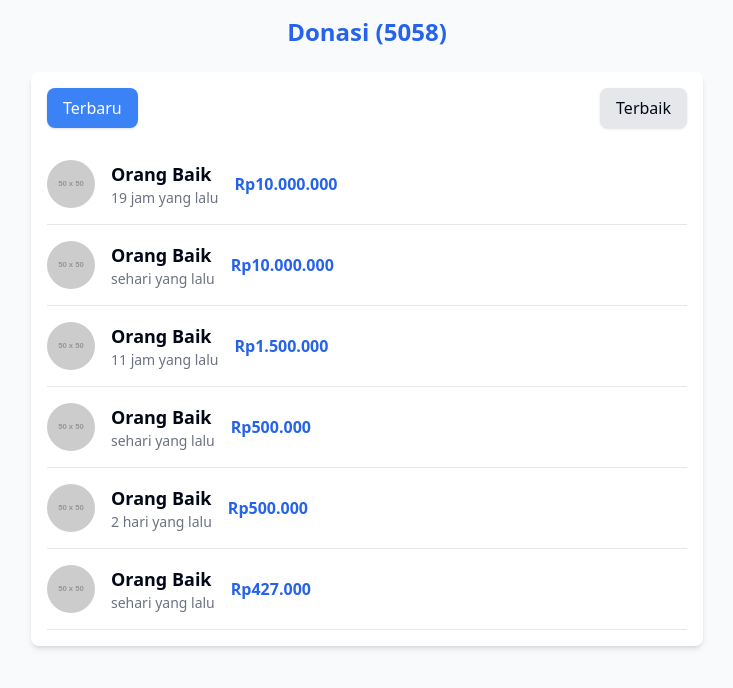
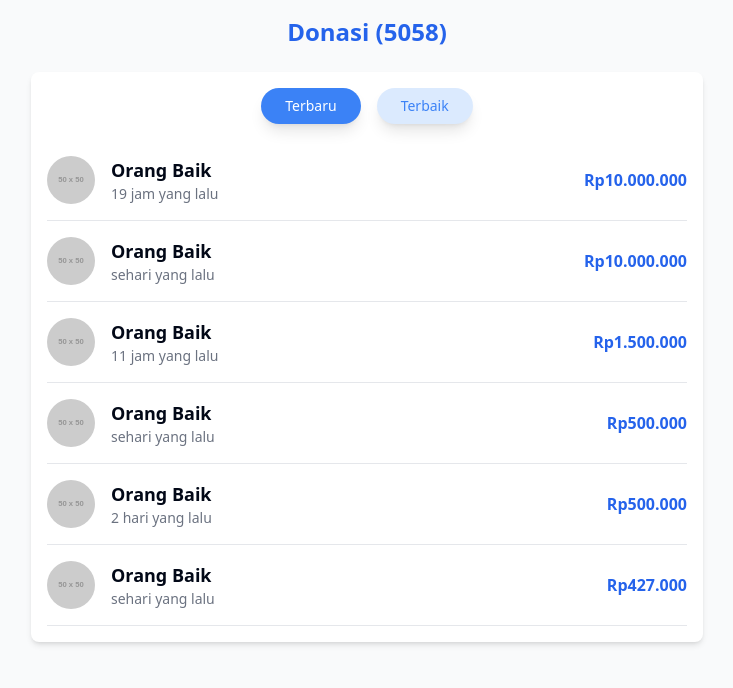
Before and after one commit to kingslyDev/hackthon, a React (Vite) app in the folder client/: page /DonationList in a window 1280 px wide. Shown: the top 688 px of the page, without its empty margins (273-1006 px from the left). Built offline with nearby package versions, Linux system fonts and the light colour scheme.

Commit message:
DonationList Page improve

```diff
--- a/client/src/pages/DonationList.jsx
+++ b/client/src/pages/DonationList.jsx
@@ -14,20 +14,23 @@ export default function DonationList() {
     <div className="min-h-screen bg-gray-50 flex flex-col items-center p-4">
       <h1 className="text-2xl font-bold text-blue-600 mb-6">Donasi (5058)</h1>
       <div className="w-full max-w-2xl bg-white rounded-lg shadow-md p-4">
-        <div className="flex justify-between items-center mb-4">
-          <button className="px-4 py-2 bg-blue-500 text-white rounded-lg shadow hover:bg-blue-600 transition">
+        {/* Buttons Section */}
+        <div className="flex justify-center space-x-4 mb-4">
+          <button className="px-6 py-2 text-sm font-medium text-white bg-blue-500 rounded-full shadow-lg hover:bg-blue-600 focus:ring-2 focus:ring-blue-400 transition">
             Terbaru
           </button>
-          <button className="px-4 py-2 bg-gray-200 rounded-lg shadow hover:bg-gray-300 transition">
+          <button className="px-6 py-2 text-sm font-medium text-blue-500 bg-blue-100 rounded-full shadow-lg hover:bg-blue-200 focus:ring-2 focus:ring-blue-400 transition">
             Terbaik
           </button>
         </div>
+        {/* Donations List */}
         <ul>
           {donations.map((donation, index) => (
             <li
               key={index}
-              className="flex items-center space-x-4 py-4 border-b border-gray-200"
+              className="flex items-center justify-between py-4 border-b border-gray-200"
             >
+              <div className="flex items-center space-x-4">
                 <img
                   src={donation.image || "https://via.placeholder.com/50"}
                   alt={donation.name}
@@ -37,7 +40,8 @@ export default function DonationList() {
                   <p className="text-lg font-semibold">{donation.name}</p>
                   <p className="text-sm text-gray-500">{donation.time}</p>
                 </div>
-              <p className="ml-auto font-bold text-blue-600">
+              </div>
+              <p className="font-bold text-blue-600 text-right">
                 {donation.amount}
               </p>
             </li>
```
Lines whose indentation alone changed are shown as unchanged.
